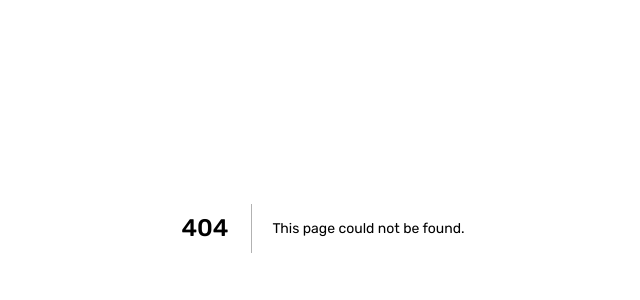
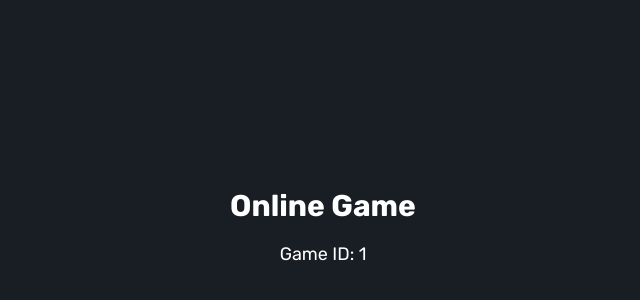
Before and after one commit to SalimLagrichi/neuroclash, a Next.js app: page /play/online/1 in a window 1280 px wide. Before the commit this address had no page. Shown: the part 172-472 px from the top of the page, without its empty margins (317-957 px from the left). Built offline with nearby package versions, Linux system fonts and the light colour scheme.

Commit message:
Add dynamic route for /play/online/[id] to scaffold online game sessions

```diff
--- /dev/null
+++ b/pages/play/online/[id].tsx
@@ -0,0 +1,14 @@
+import { useRouter } from 'next/router';
+
+export default function OnlineGamePage() {
+  const router = useRouter();
+  const { id } = router.query;
+
+  return (
+    <div className="min-h-screen flex flex-col items-center justify-center bg-[#181e24] text-white">
+      <h1 className="text-3xl font-bold mb-4">Online Game</h1>
+      <p className="text-lg">Game ID: {id}</p>
+      {/* TODO: Add your online game logic here */}
+    </div>
+  );
+}
```
